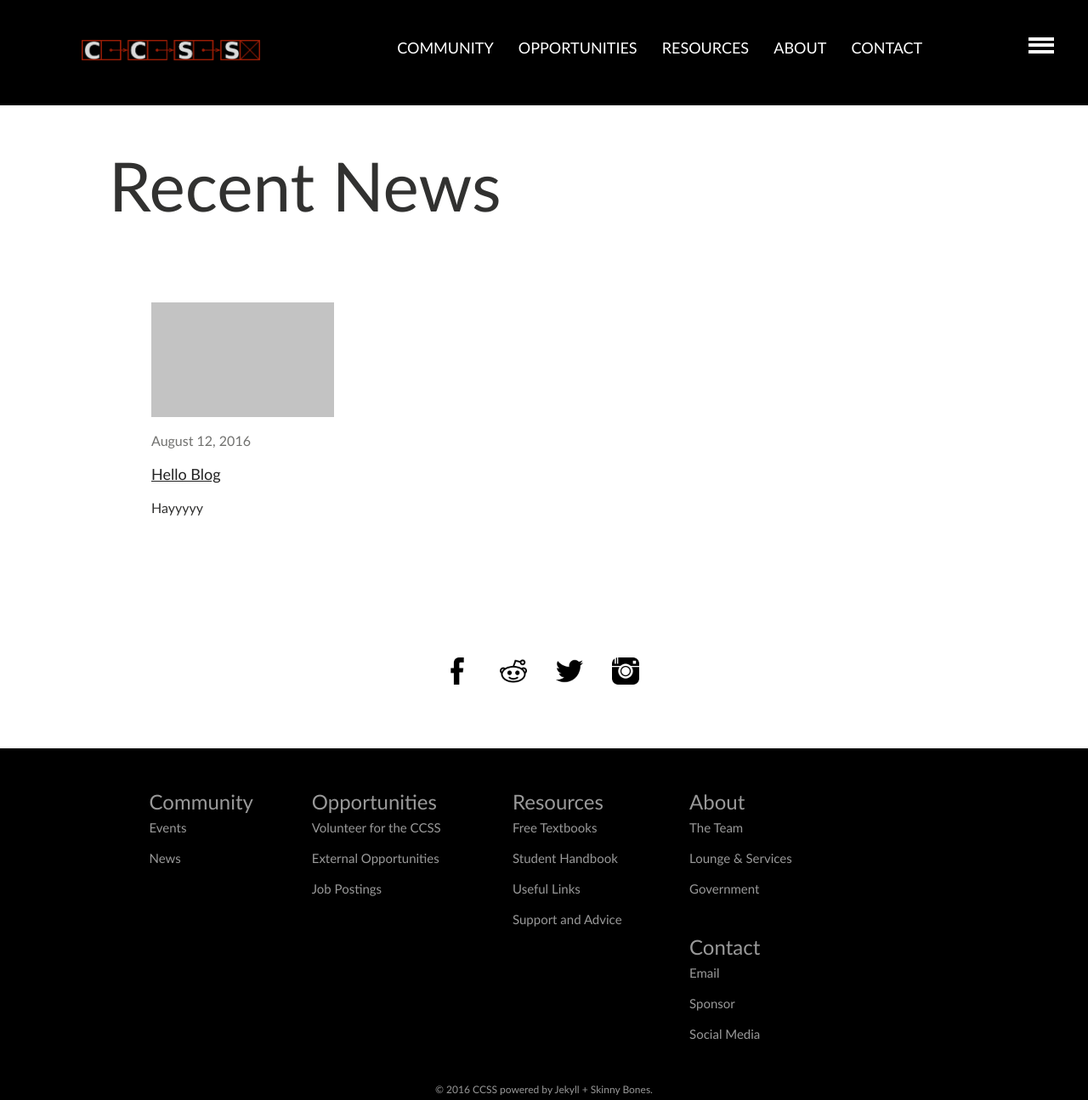
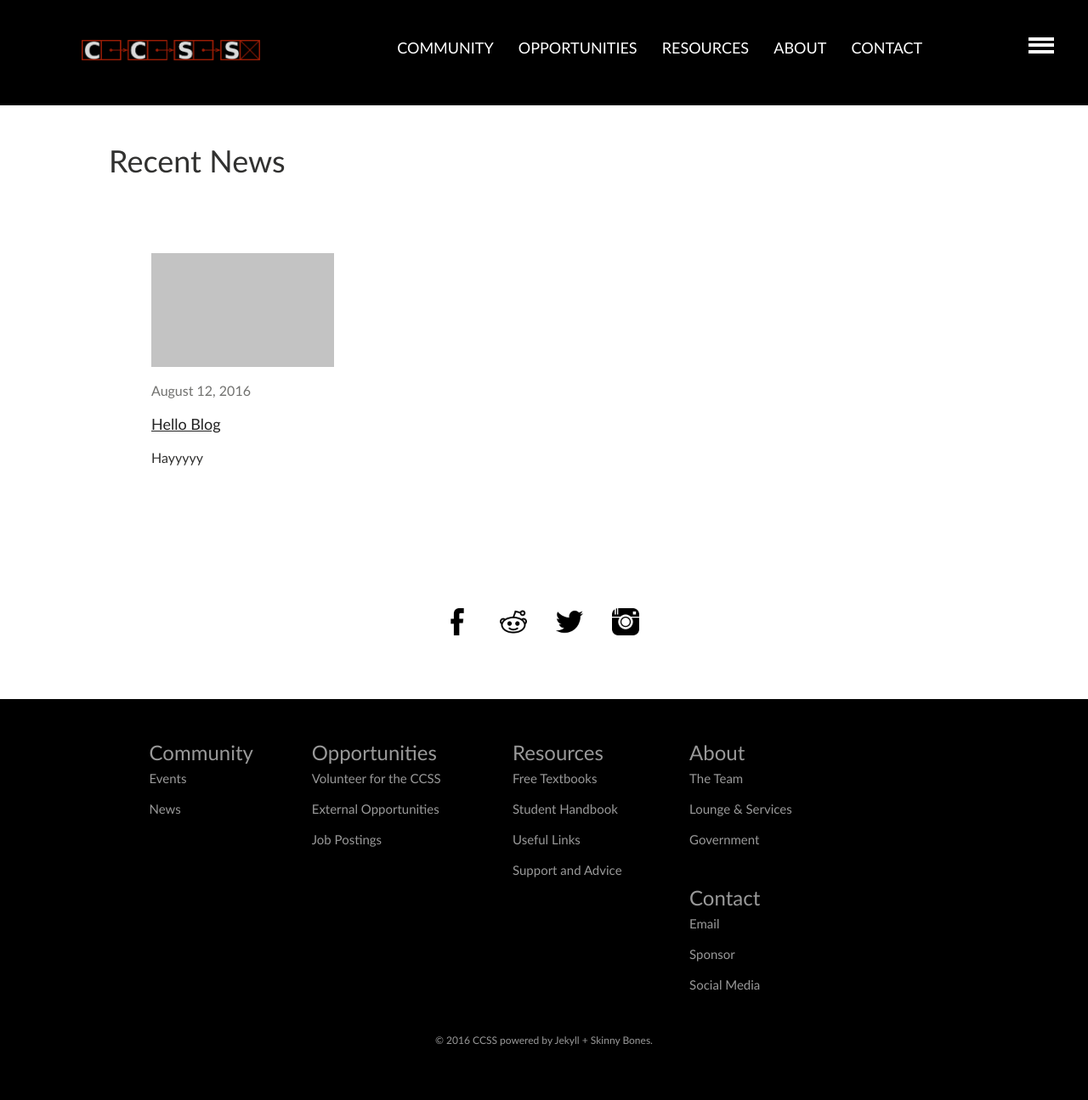
Before and after one commit to brittnylapierre/ccss_web, a Jekyll site: the page built from community/news/index.md, in a window 1280 px wide. Shown: the whole page at 85% size. Built offline with Jekyll 4.4.1, drawn with Linux system fonts in a browser that asks for light colours.

Commit message:
Updated _layout.scss

```diff
--- a/_sass/_layout.scss
+++ b/_sass/_layout.scss
@@ -169,7 +169,6 @@
     	margin-top: 25px;
         margin-bottom: 35px;
         font-weight: 150;
-        font-size: 5rem;
     }
     p {
     	margin-bottom: 25px;
```
